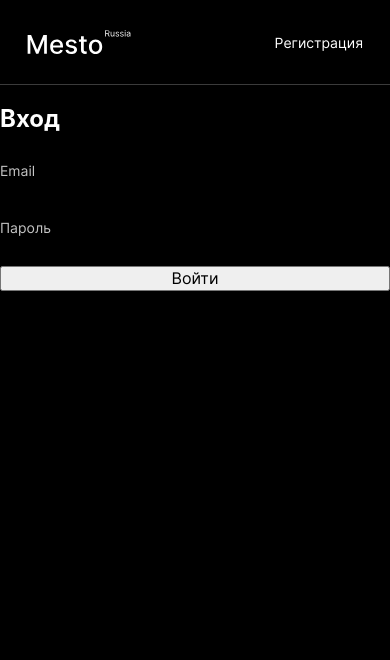
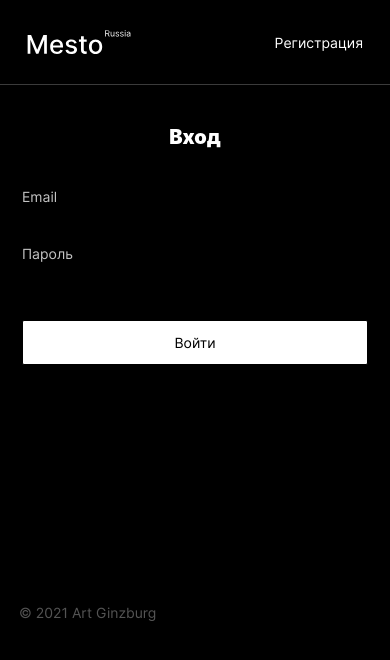
Before and after one commit to artginzburg/react-mesto-auth, a React (Create React App) app: page /login in a window 390 px wide. Shown: the top 660 px of the page. Built offline with nearby package versions, Linux system fonts and the light colour scheme; no server answers; a web font is replaced by a local one.

Commit message:
almost ready style

```diff
--- /dev/null
+++ b/src/blocks/auth/__title/auth__title.css
@@ -0,0 +1,20 @@
+.auth__title {
+  margin: 0 0 40px;
+
+  max-height: 23px;
+
+  font-weight: 900;
+  font-size: 24px;
+  line-height: 29px;
+
+  color: #fff;
+}
+
+@media screen and (max-width: 767px) {
+  .auth__title {
+    margin-bottom: 30px;
+
+    font-size: 20px;
+    line-height: 24px;
+  }
+}
--- /dev/null
+++ b/src/blocks/auth/auth.css
@@ -0,0 +1,21 @@
+.auth {
+  position: relative;
+
+  text-align: center;
+
+  width: 430px;
+  max-width: 100%;
+
+  height: 600px;
+
+  padding: 60px 36px 0;
+  box-sizing: border-box;
+  margin: auto;
+}
+
+@media screen and (max-width: 767px) {
+  .auth {
+    padding: 40px 22px 0;
+    height: 484px;
+  }
+}
--- /dev/null
+++ b/src/blocks/form/__button/_theme/form__button_theme_dark.css
@@ -0,0 +1,4 @@
+.form__button_theme_dark {
+  background-color: #fff;
+  color: #000;
+}
--- a/src/blocks/form/__input/form__input.css
+++ b/src/blocks/form/__input/form__input.css
@@ -25,3 +25,7 @@
 
   user-select: none;
 }
+
+/* .form__input::-webkit-credentials-auto-fill-button {
+  background-color: #fff;
+} */
--- a/src/components/App.jsx
+++ b/src/components/App.jsx
@@ -204,7 +204,6 @@ function App(props) {
             onCardLike={handleCardLike}
             onCardDelete={handleConfirmDeleteClick}
           />
-          <Footer />
 
           <EditProfilePopup
             onUpdateUser={handleUpdateUser}
@@ -234,6 +233,7 @@ function App(props) {
           <ImagePopup card={selectedCard} isOpen={isImagePopupOpen} onClose={handlePopupClick} />
         </ProtectedRoute>
       </Switch>
+      <Footer />
     </>
   );
 }
--- a/src/components/LoginOrRegister.jsx
+++ b/src/components/LoginOrRegister.jsx
@@ -44,7 +44,7 @@ const LoginOrRegister = memo(props => {
           value={password}
           onChange={handlePasswordChange}
         />
-        <button type="submit" className="auth__button">
+        <button type="submit" className="form__button form__button_theme_dark">
           {props.buttonTitle}
         </button>
       </Form>
--- a/src/index.css
+++ b/src/index.css
@@ -13,12 +13,16 @@
 @import url(./blocks/logo/logo.css);
 @import url(./blocks/logo/__img/logo__img.css);
 
+@import url(./blocks/auth/auth.css);
+@import url(./blocks/auth/__title/auth__title.css);
+
 @import url(./blocks/form/form.css);
 @import url(./blocks/form/__input/form__input.css);
 @import url(./blocks/form/__input/_type/form__input_type_error.css);
 @import url(./blocks/form/__error/form__error.css);
 @import url(./blocks/form/__error/_visible/form__error_visible.css);
 @import url(./blocks/form/__button/form__button.css);
+@import url(./blocks/form/__button/_theme/form__button_theme_dark.css);
 
 @import url(./blocks/content/content.css);
 
```
